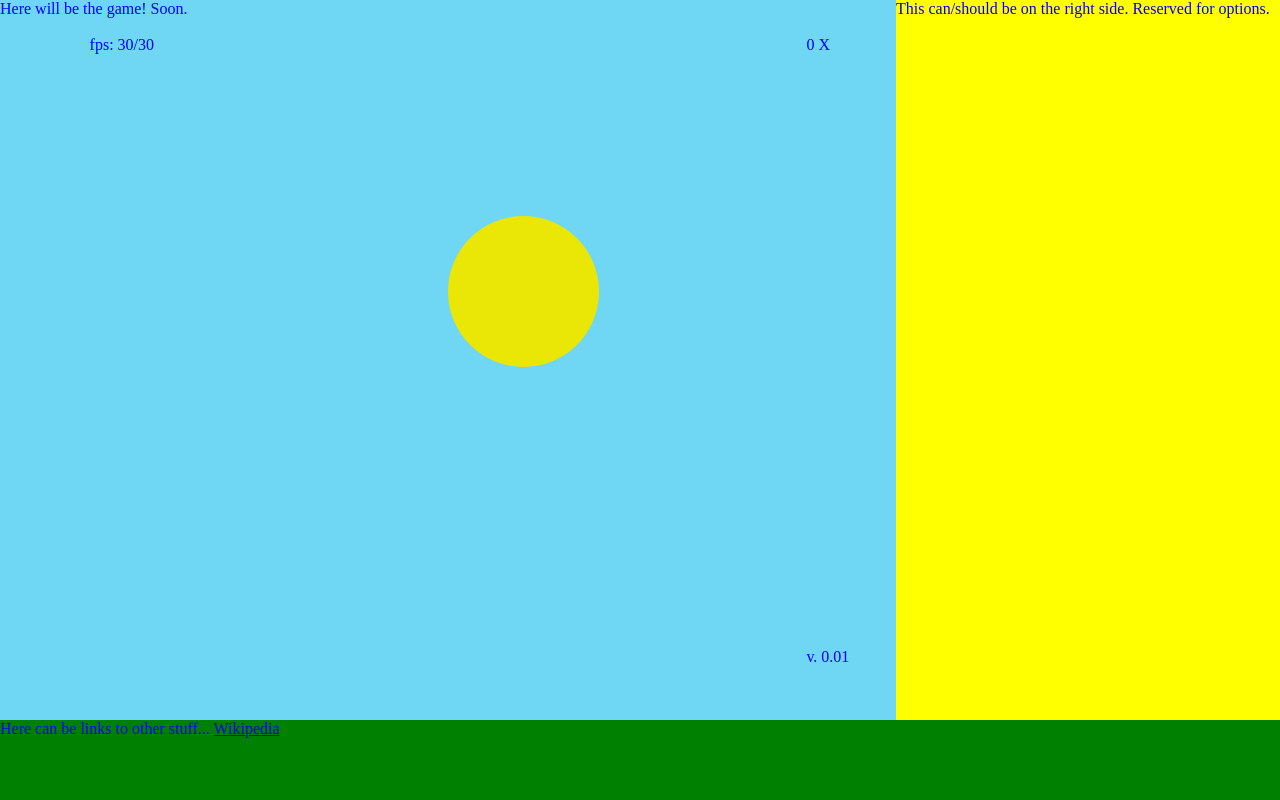
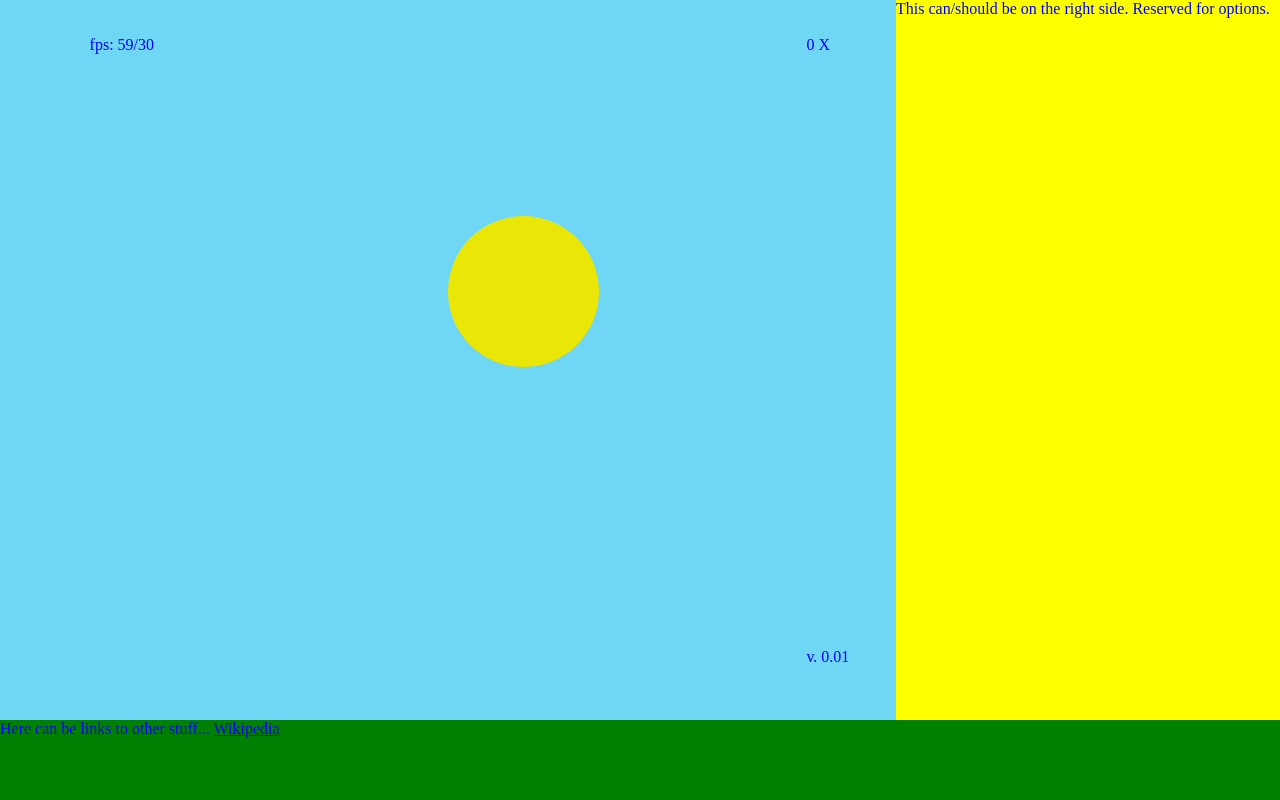
Before and after one commit to DaHofa/ProjectX, a plain HTML site: page ProjectX/public_html/index.html in a window 1280 px wide. Drawn offline with Linux system fonts and the light colour scheme.

Commit message:
changed to requestAnimationFrame and started a canvas drawing... without success...

```diff
--- a/ProjectX/public_html/Script.js
+++ b/ProjectX/public_html/Script.js
@@ -68,6 +68,9 @@ function AssetManager() {
 		return (1 - (errorCount + successCount) / downloadQueue.length);
 	};
 }
+//----------------------------------------------------------------------------
+
+
 
 //-----------------------------------------------------------------------------
 //-----------------------------------------------------------------------------
@@ -195,20 +198,31 @@ Game.launch = function ()
 		 * Add Game variables here
 		 */
 
+		Game.flowerCanvas = getElem("FlowerBackroundCanvas");
+
+
 		//---------------------------------------------------------------------
 		/*
 		 * Call functions Here
 		 */
 		addHandler(getElem("CoreFlower"), "click", Game.clickFlower);
+		addHandler(Game.flowerCanvas,"onmouse",Game.clickBackround);
+
 
 		Game.FpsController.startCount();
-        setInterval(Game.loop, 1000 / Game.fps);
+		window.requestAnimationFrame(Game.loop);
+
+		//setInterval(Game.loop, 1000 / Game.fps);
 	};
 
 	/*
 	 * Insert functions here
 	 */
 
+	Game.clickBackround = function(event)
+	{
+
+	}
 	Game.clickFlower = function (event)
 	{
 		if (event)
@@ -219,7 +233,6 @@ Game.launch = function ()
 
 
 	Game.loop = function () {
-
 		/*
 		 * Insert Account update
 		 */
@@ -228,6 +241,7 @@ Game.launch = function ()
 		//Draw the frame at the end
 		Game.draw();
 		Game.FpsController.countFrame();
+		window.requestAnimationFrame(Game.loop);
 	};
 
 	Game.draw = function () {
--- a/ProjectX/public_html/Style.css
+++ b/ProjectX/public_html/Style.css
@@ -88,3 +88,12 @@ body {
     width: 3cm;
     height: 1.5cm;
 }
+
+#FlowerBackroundCanvas {
+
+	left: 0;
+	top: 0;
+	width: 100%;
+	height: 100%;
+	z-index: 5;
+}
--- a/ProjectX/public_html/index.html
+++ b/ProjectX/public_html/index.html
@@ -25,7 +25,7 @@ and open the template in the editor.
 
                 <!-- Here comes the main game-->
                 <div id="MainGame">
-                    Here will be the game! Soon.
+                	<canvas id="FlowerBackroundCanvas"> </canvas>
                     <div id="FlowerCenter">
                         <div id="CoreFlower">
                         </div>
```
Lines whose indentation alone changed are shown as unchanged.
